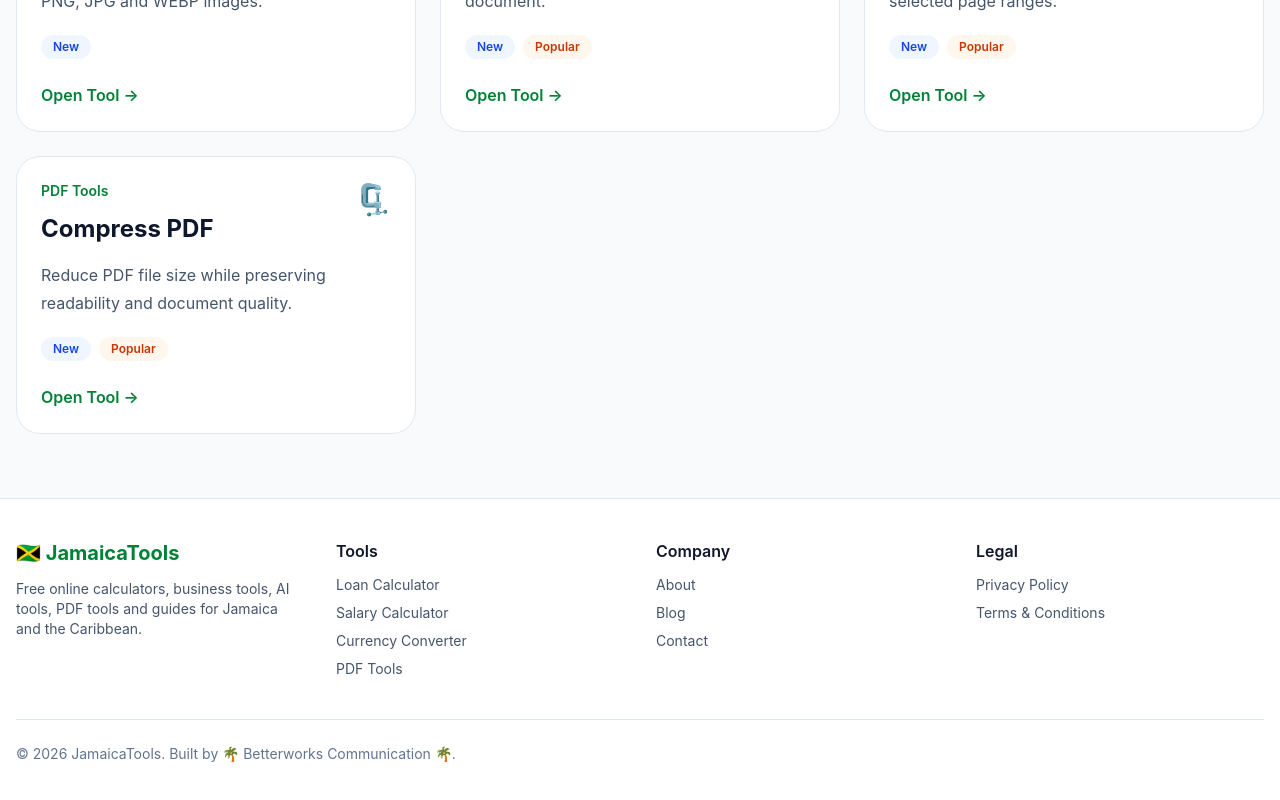
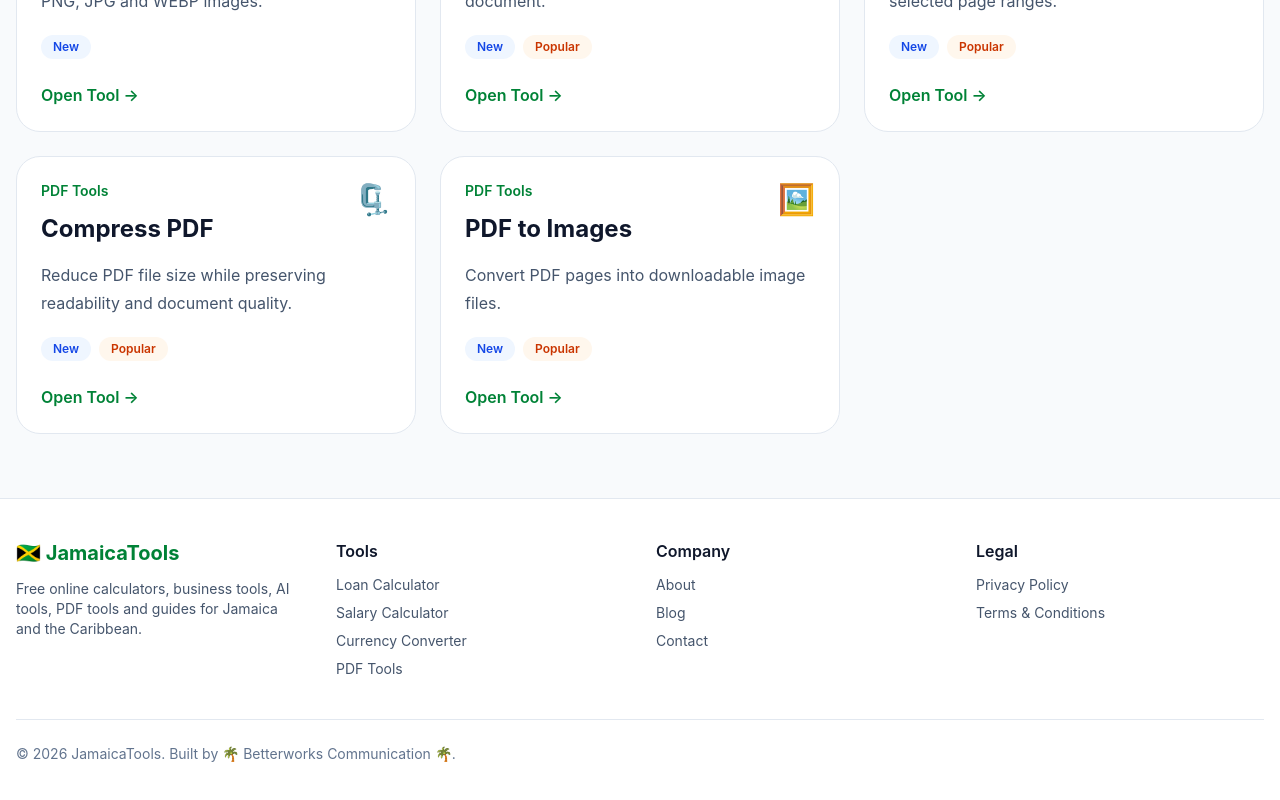
Before and after one commit to Movieslists02/jamaicatools, a React (Vite) app: page /tools in a window 1280 px wide. Shown: the part 1871-2671 px from the top of the page. Built offline with nearby package versions, Linux system fonts and the light colour scheme.

Commit message:
feat: add pdf to images tool page

```diff
--- /dev/null
+++ b/src/components/tools/pdf/PDFToImages.jsx
@@ -0,0 +1,23 @@
+import PDFWorkspace from "./PDFWorkspace";
+
+const MAX_PDF_SIZE = 25 * 1024 * 1024;
+
+function PDFToImages() {
+  return (
+    <PDFWorkspace
+      title="PDF to Images"
+      headerTitle="🖼️ PDF to Images"
+      headerSubtitle="Convert PDF pages into downloadable image files."
+      actionLabel="Convert to Images"
+      uploadTitle="Drag and drop your PDF here"
+      uploadDescription="Upload one PDF file up to 25 MB."
+      browseLabel="Browse PDF"
+      filesTitle="PDF to Convert"
+      allowMultiple={false}
+      minimumFiles={1}
+      maxFileSize={MAX_PDF_SIZE}
+    />
+  );
+}
+
+export default PDFToImages;
--- a/src/data/tools.js
+++ b/src/data/tools.js
@@ -445,6 +445,35 @@ seoDescription:
       "pdf-to-images",
     ],
   },
+
+  {
+    id: 17,
+    slug: "pdf-to-images",
+    title: "PDF to Images",
+    category: "PDF Tools",
+    description:
+      "Convert PDF pages into downloadable image files.",
+    icon: "🖼️",
+    featured: true,
+    popular: true,
+    new: true,
+    keywords: [
+      "pdf to images",
+      "pdf to jpg",
+      "pdf to png",
+      "convert pdf pages",
+      "extract pdf pages as images",
+      "pdf image converter",
+    ],
+    seoTitle: "Convert PDF to Images Online | JamaicaTools",
+    seoDescription:
+      "Convert PDF pages into downloadable JPG or PNG images online with JamaicaTools.",
+    relatedTools: [
+      "images-to-pdf",
+      "split-pdf",
+      "compress-pdf",
+    ],
+  },
 ];
 
 export default tools;
--- a/src/pages/ToolDetails.jsx
+++ b/src/pages/ToolDetails.jsx
@@ -17,6 +17,7 @@ import ImageWatermarker from "../components/tools/images/ImageWatermarker";
 import MergePDF from "../components/tools/pdf/MergePDF";
 import SplitPDF from "../components/tools/pdf/SplitPDF";
 import CompressPDF from "../components/tools/pdf/CompressPDF";
+import PDFToImages from "../components/tools/pdf/PDFToImages";
 
 const toolComponents = {
   "loan-calculator": LoanCalculator,
@@ -35,6 +36,7 @@ const toolComponents = {
   "merge-pdf": MergePDF,
   "split-pdf": SplitPDF,
   "compress-pdf": CompressPDF,
+  "pdf-to-images": PDFToImages,
 };
 
 function ToolDetails() {
```
